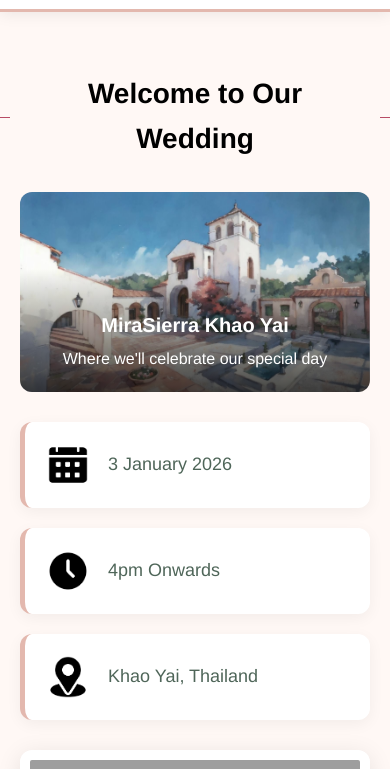
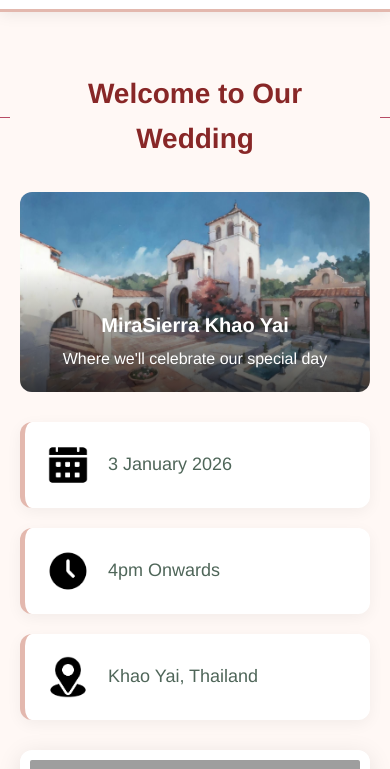
Before and after one commit to itsDill/weddingweb, a plain HTML site: page home.html in a window 390 px wide. Shown: the part 75-844 px from the top of the page. Drawn offline with nearby package versions, Linux system fonts and the light colour scheme; grey boxes are pictures that could not be loaded.

```diff
--- a/css/home.css
+++ b/css/home.css
@@ -10,7 +10,7 @@
 h3 {
   text-align: center;
   margin: 20px 0;
-  color: #000;
+  color: #882727;
   font-weight: 3000;
 }
 
```
